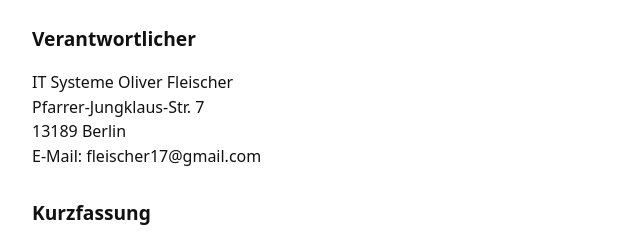
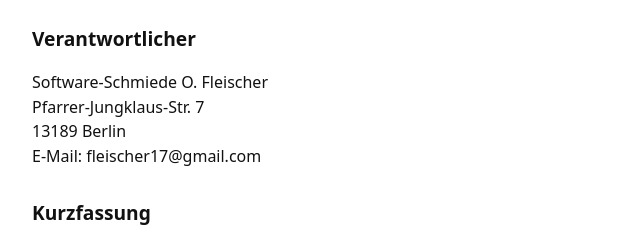
Before and after one commit to fleischer17-lab/lernfreund-datenschutz, a plain HTML site: page datenschutz.html in a window 1280 px wide. Shown: the part 122-362 px from the top of the page, 240-880 px from the left. Drawn offline with Linux system fonts and the light colour scheme.

Commit message:
Anbietername: Software-Schmiede O. Fleischer ersetzt IT Systeme Oliver Fleischer
Co-Authored-By: Claude Sonnet 5.5 <noreply@anthropic.com>
Claude-Session: https://claude.ai/code/session_01KK5rNuiaJfSAs1o2A7gZ5q

```diff
--- a/datenschutz.html
+++ b/datenschutz.html
@@ -2,7 +2,7 @@
 <h1>Datenschutzerklärung Mathe Genie</h1>
 <p>Stand: November 2026</p>
 <h2>Verantwortlicher</h2>
-<p>IT Systeme Oliver Fleischer<br>Pfarrer-Jungklaus-Str. 7<br>13189 Berlin<br>E-Mail: fleischer17@gmail.com</p>
+<p>Software-Schmiede O. Fleischer<br>Pfarrer-Jungklaus-Str. 7<br>13189 Berlin<br>E-Mail: fleischer17@gmail.com</p>
 <h2>Kurzfassung</h2>
 <p>Mathe Genie sammelt keine Daten, sendet keine Daten und enthält weder Werbung noch Tracker oder fremde Dienste. Die App hat keine Internet-Berechtigung. Alles, was das Kind eingibt oder erarbeitet, bleibt auf dem Gerät.</p>
 <h2>Welche Daten die App auf dem Gerät speichert</h2>
```
Also changed, not shown: index.html (+1 -1 lines).
